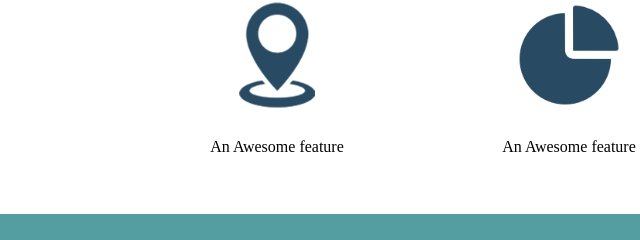
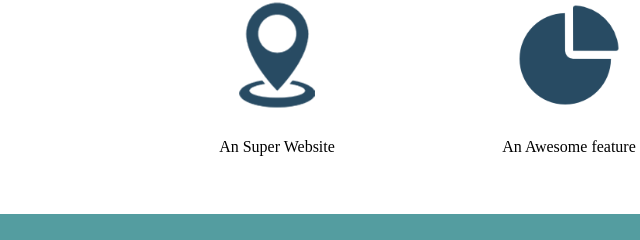
Before and after one commit to souvik-22/A-Simple-Webpage, a plain HTML site: page index.html in a window 1280 px wide. Shown: the part 392-632 px from the top of the page, 71-711 px from the left. Drawn offline with Linux system fonts and the light colour scheme.

Commit message:
modified index.html

```diff
--- a/index.html
+++ b/index.html
@@ -22,7 +22,7 @@
         <div class="container">
             <div class="feature">
                 <img src="img_blue_pin.png" alt="" />
-                <p>An Awesome feature</p>
+                <p>An Super Website</p>
             </div>
             <div class="feature">
                 <img src="img_blue_chart.png" alt="" />
```
